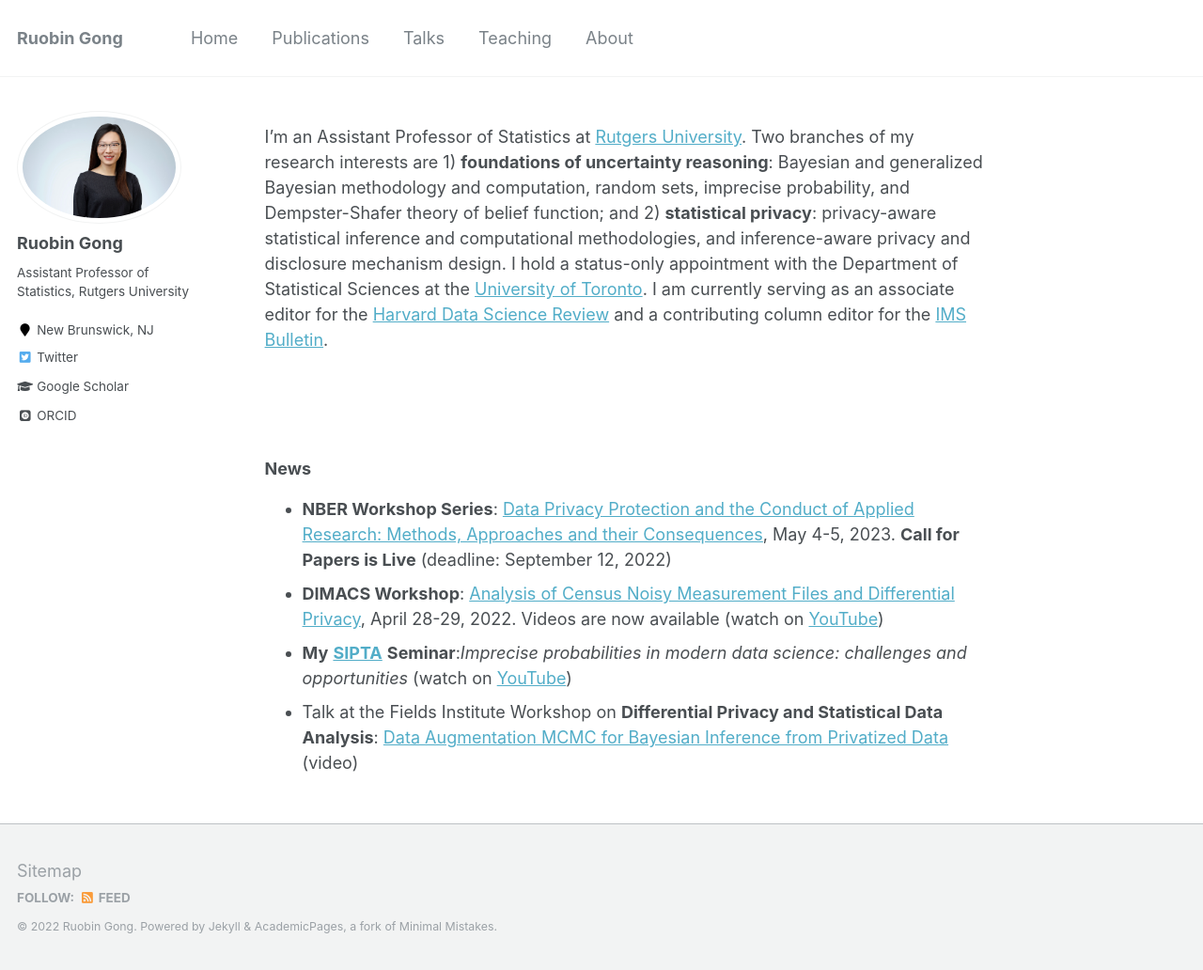
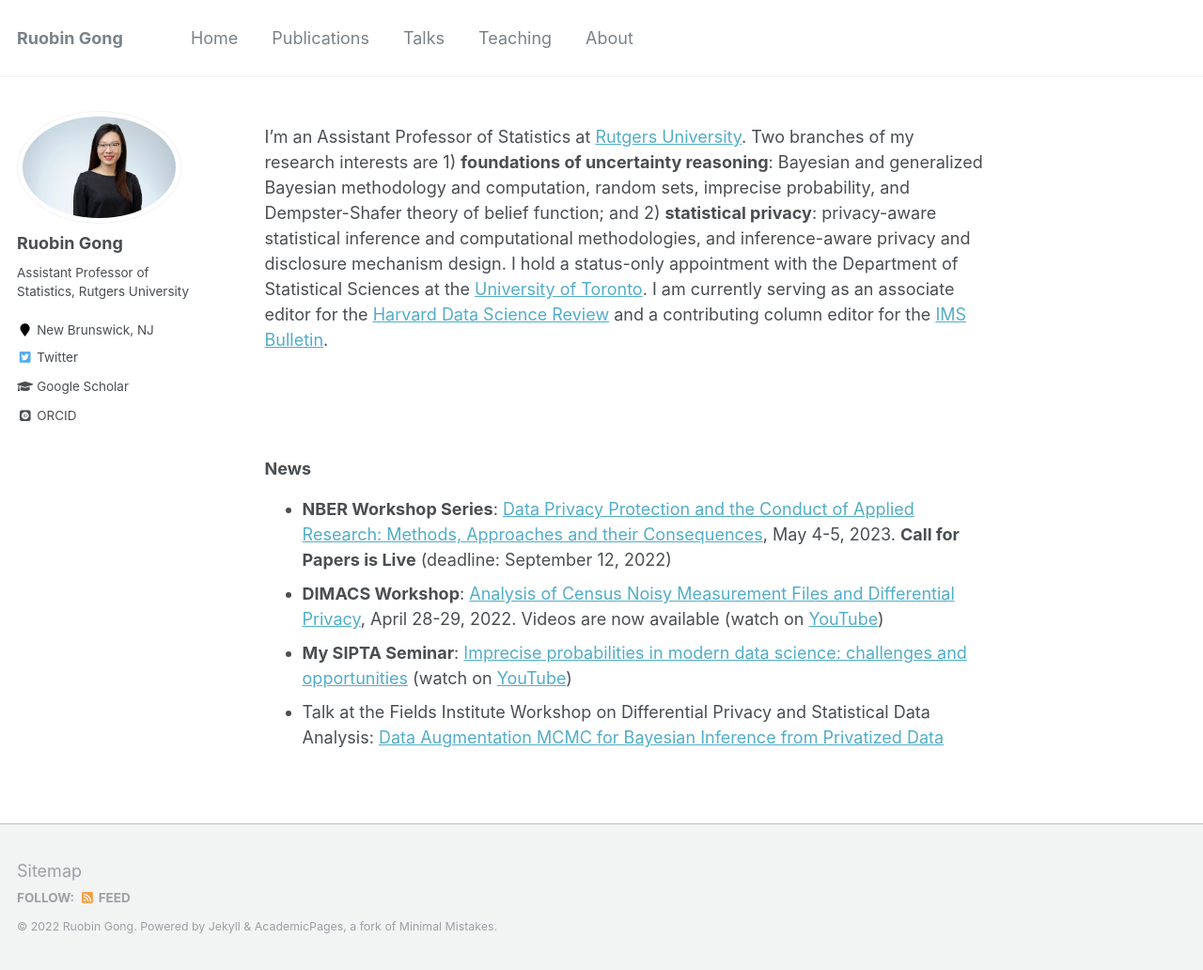
Before and after one commit to RuobinGong/RuobinGong.github.io, a Jekyll site: the page built from _pages/home.md, in a window 1280 px wide and 1032 px high. Shown: the whole window at 94% size. Built offline with Jekyll 4.4.1, drawn with Linux system fonts in a browser that asks for light colours; some web fonts are replaced.

Commit message:
Update home.md

```diff
--- a/_pages/home.md
+++ b/_pages/home.md
@@ -19,5 +19,5 @@ I'm an Assistant Professor of Statistics at [Rutgers University](https://www.sta
 
 * **NBER Workshop Series**: [Data Privacy Protection and the Conduct of Applied Research: Methods, Approaches and their Consequences](https://www.nber.org/data-privacy-protection-and-conduct-applied-research-methods-approaches-and-their-consequences), May 4-5, 2023. **Call for Papers is Live** (deadline: September 12, 2022)
 * **DIMACS Workshop**: [Analysis of Census Noisy Measurement Files and Differential Privacy](http://dimacs.rutgers.edu/events/details?eID=2038), April 28-29, 2022. Videos are now available (watch on [YouTube](https://www.youtube.com/playlist?list=PLKVCRT3MRed733-w2Lo2yvCAkac9zdIVj))
-* **My** [**SIPTA**](https://sipta.org/events/sipta-seminars/) **Seminar**:_Imprecise probabilities in modern data science: challenges and opportunities_ (watch on [YouTube](https://www.youtube.com/watch?v=rNVWyG-0XgA))
-* Talk at the Fields Institute Workshop on **Differential Privacy and Statistical Data Analysis**: [Data Augmentation MCMC for Bayesian Inference from Privatized Data](http://www.fields.utoronto.ca/talks/Data-Augmentation-MCMC-Bayesian-Inference-Privatized-Data) (video)
+* **My SIPTA Seminar**: [Imprecise probabilities in modern data science: challenges and opportunities](https://sipta.org/events/sipta-seminars/) (watch on [YouTube](https://www.youtube.com/watch?v=rNVWyG-0XgA))
+* Talk at the Fields Institute Workshop on Differential Privacy and Statistical Data Analysis: [Data Augmentation MCMC for Bayesian Inference from Privatized Data](http://www.fields.utoronto.ca/talks/Data-Augmentation-MCMC-Bayesian-Inference-Privatized-Data)
```
